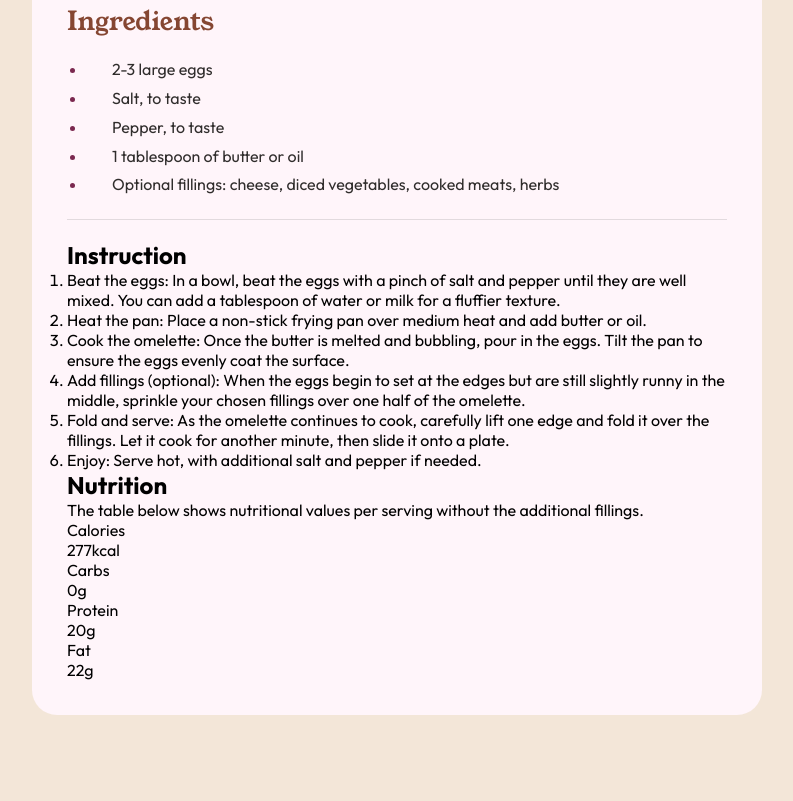
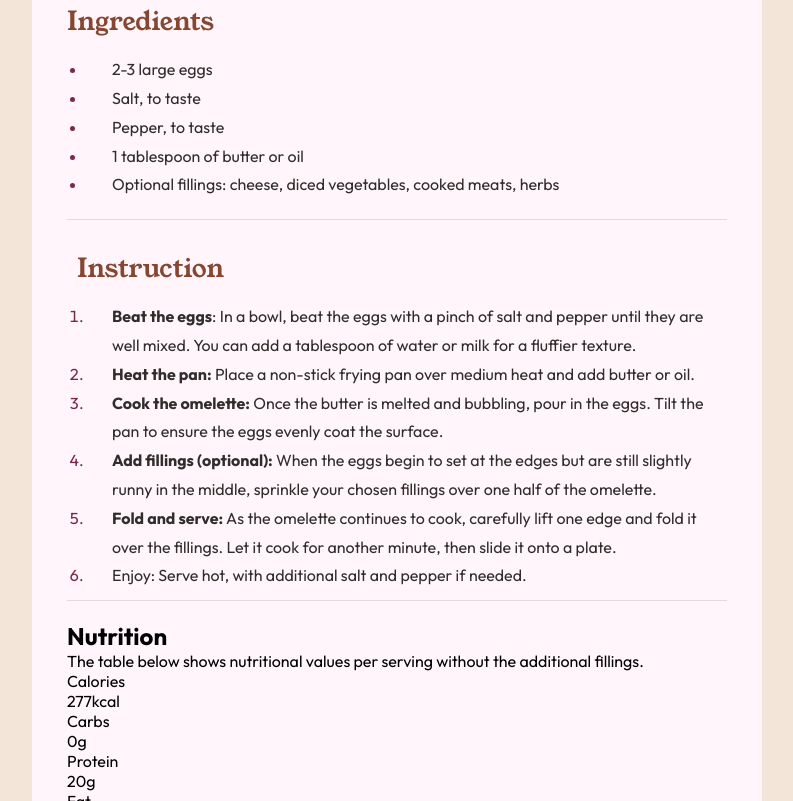
Before and after one commit to zlatan-cic/recipe-page-main, a plain HTML site: page index.html in a window 1280 px wide. Shown: the part 808-1609 px from the top of the page, without its empty margins (243-1036 px from the left). Drawn offline with Linux system fonts and the light colour scheme.

Commit message:
instructions CSS

```diff
--- a/index.html
+++ b/index.html
@@ -26,9 +26,15 @@
       <div class="prep-container">
         <h2 class="title">Preparation time</h2>
         <ul>
-          <li><p><span>Total:</span> Approximately 10 minutes</p></li>
-          <li><p><span>Preparation:</span> 5 minutes</p></li>
-          <li><p><span>Cooking:</span> 5 minutes</p></li>
+          <li>
+            <p><span>Total:</span> Approximately 10 minutes</p>
+          </li>
+          <li>
+            <p><span>Preparation:</span> 5 minutes</p>
+          </li>
+          <li>
+            <p><span>Cooking:</span> 5 minutes</p>
+          </li>
         </ul>
       </div>
       <div class="ingredients">
@@ -39,7 +45,9 @@
           <li><p>Pepper, to taste</p></li>
           <li><p>1 tablespoon of butter or oil</p></li>
           <li>
-            <p>Optional fillings: cheese, diced vegetables, cooked meats, herbs</p>
+            <p>
+              Optional fillings: cheese, diced vegetables, cooked meats, herbs
+            </p>
           </li>
         </ul>
       </div>
@@ -47,36 +55,49 @@
         <h2 class="title">Instruction</h2>
         <ol>
           <li>
-            Beat the eggs: In a bowl, beat the eggs with a pinch of salt and
-            pepper until they are well mixed. You can add a tablespoon of water
-            or milk for a fluffier texture.
+            <p>
+              <span>Beat the eggs</span>: In a bowl, beat the eggs with a pinch of salt and
+              pepper until they are well mixed. You can add a tablespoon of
+              water or milk for a fluffier texture.
+            </p>
           </li>
           <li>
-            Heat the pan: Place a non-stick frying pan over medium heat and add
-            butter or oil.
+            <p>
+              <span>Heat the pan:</span> Place a non-stick frying pan over medium heat and
+              add butter or oil.
+            </p>
           </li>
           <li>
-            Cook the omelette: Once the butter is melted and bubbling, pour in
-            the eggs. Tilt the pan to ensure the eggs evenly coat the surface.
+            <p>
+              <span>Cook the omelette:</span> Once the butter is melted and bubbling, pour in
+              the eggs. Tilt the pan to ensure the eggs evenly coat the surface.
+            </p>
           </li>
           <li>
-            Add fillings (optional): When the eggs begin to set at the edges but
-            are still slightly runny in the middle, sprinkle your chosen
-            fillings over one half of the omelette.
+            <p>
+              <span>Add fillings (optional):</span> When the eggs begin to set at the edges
+              but are still slightly runny in the middle, sprinkle your chosen
+              fillings over one half of the omelette.
+            </p>
           </li>
           <li>
-            Fold and serve: As the omelette continues to cook, carefully lift
-            one edge and fold it over the fillings. Let it cook for another
-            minute, then slide it onto a plate.
+            <p>
+              <span>Fold and serve: </span>As the omelette continues to cook, carefully lift
+              one edge and fold it over the fillings. Let it cook for another
+              minute, then slide it onto a plate.
+            </p>
           </li>
           <li>
-            Enjoy: Serve hot, with additional salt and pepper if needed.
+            <p>Enjoy: Serve hot, with additional salt and pepper if needed.</p>
           </li>
         </ol>
       </div>
       <div class="nutrition">
         <h2>Nutrition</h2>
-        <p>The table below shows nutritional values per serving without the additional fillings.</p>
+        <p>
+          The table below shows nutritional values per serving without the
+          additional fillings.
+        </p>
         <div class="nutrition-table">
           <div class="items">
             <p>Calories</p>
--- a/styles/style.css
+++ b/styles/style.css
@@ -115,6 +115,7 @@ body {
    border-bottom:1px solid rgba(70, 69, 69, 0.151)  ;
    padding-bottom: 20px;
    margin-bottom: 20px;
+   /* padding: 10px; */
 }
 
 .ingredients .title {
@@ -139,3 +140,39 @@ body {
    line-height: 1.8;
    color: var(--dark-charcoal);
 }
+
+.instructions {
+   /* background-color: aqua; */
+   border-bottom:1px solid rgba(70, 69, 69, 0.151)  ;
+   padding-bottom: 20px;
+   margin-bottom: 20px;
+   padding: 10px;
+}
+
+
+.instructions .title {
+   margin-bottom: 15px;
+   color: var(--primaty-color);
+   font-family: var(--young-serif);
+   font-size: 26px;
+   font-weight: 400;
+}
+
+.instructions ul {
+   margin-left: 10px;
+}
+.instructions li {
+   margin-left: 10px;
+   color: var(--second-primaty-color);
+}
+
+.instructions p{
+   /* background-color: blue; */
+   margin-left: 25px;
+   line-height: 1.8;
+   color: var(--dark-charcoal);
+}
+
+.instructions span {
+   font-weight: bold;
+}
```
